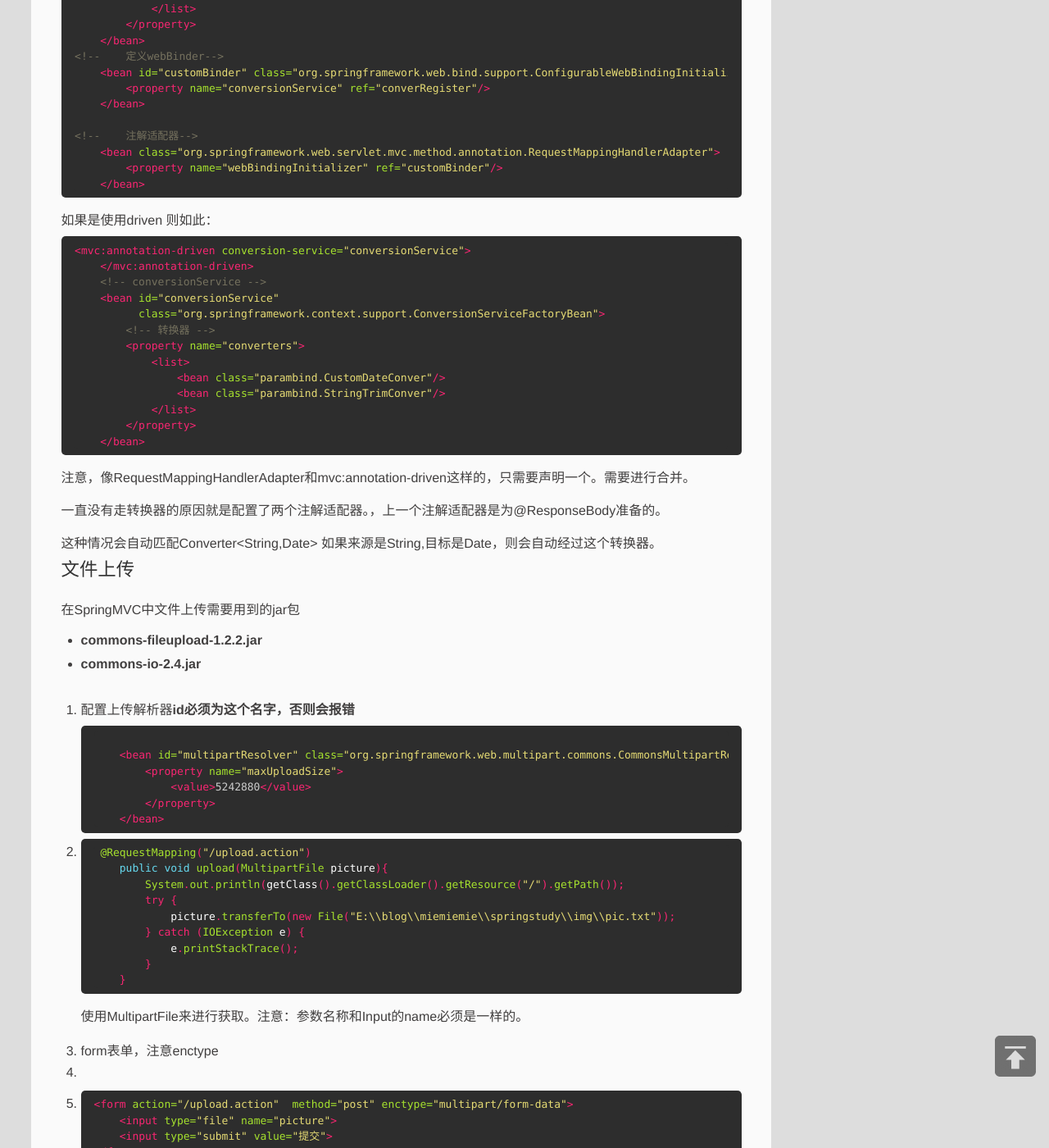
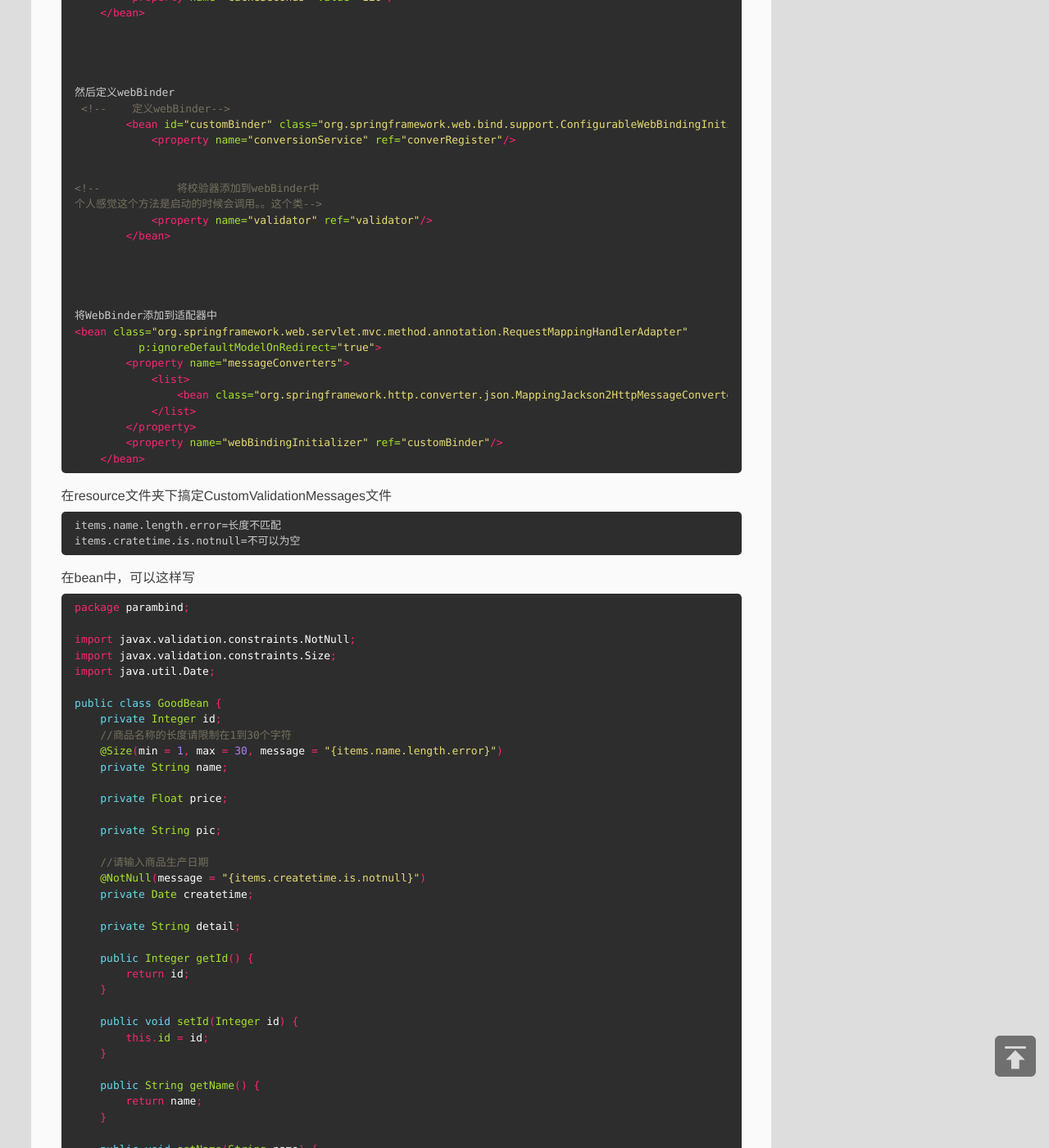
Before and after one commit to 1226689046/1226689046.github.io, a Jekyll site: the page built from _posts/spring/2019-12-18-springmvc【校验器、处理异常、RESTful、拦截器】.md, in a window 1280 px wide and 1400 px high, scrolled down 1405 px. Shown: the whole window at 82% size. Built offline with Jekyll 4.4.1, drawn with Linux system fonts in a browser that asks for light colours; some of the changed text lies outside the part shown.

Commit message:
Update 2019-12-18-springmvc【校验器、处理异常、RESTful、拦截器】.md

````diff
--- a/_posts/spring/2019-12-18-springmvc【校验器、处理异常、RESTful、拦截器】.md
+++ b/_posts/spring/2019-12-18-springmvc【校验器、处理异常、RESTful、拦截器】.md
@@ -8,133 +8,216 @@ categories: spring
 description: SpringMVC
 ---
 
-# SpringMVC 【数据绑定、参数回显、文件上传】
+## SpringMVC【校验器、统一处理异常、RESTful、拦截器】
 
-Spring中默认支持的参数类型：
+#### 一、校验器
 
-- **HttpServletRequest**
-- **HttpServletResponse**
-- **HttpSession**
-- **Model**
+1. jar包
 
-需要进行自定义参数绑定的地方：日期类型的转换等等。
 
-## 自定义参数转换器 **Converter**
-
-1. 配置日期转换器
-
-   想要完成什么功能，就直接在重载方法里写就可以了。并且支持泛型。
-
-   ```java
-   public class CustomDateConver implements Converter<String, Date> {
-       @Override
-       public Date convert(String source) {
-           try {
-               return new SimpleDateFormat("yyyy-MM-dd HH:mm:ss").parse(source);
-           } catch (ParseException e) {
-               e.printStackTrace();
-           }
-           return null;
-       }
-   }
-   ```
-
-2. 配置转换器
-
-   转换器声明了写的所有转换器conver，使用一个工厂bean的参数
-
-   webbinder 将请求绑定在转换器上
-
-   适配器是
 
 ```xml
-<!--转换器-->
-    <bean id="converRegister" class="org.springframework.format.support.FormattingConversionServiceFactoryBean">
-        <property name="converters">
+<dependency>
+            <groupId>org.hibernate</groupId>
+            <artifactId>hibernate-validator</artifactId>
+            <version>6.1.0.Final</version>
+        </dependency>
+        <!-- https://mvnrepository.com/artifact/org.jboss.logging/jboss-logging -->
+        <dependency>
+            <groupId>org.jboss.logging</groupId>
+            <artifactId>jboss-logging</artifactId>
+            <version>3.4.1.Final</version>
+        </dependency>
+        <!-- https://mvnrepository.com/artifact/javax.validation/validation-api -->
+        <dependency>
+            <groupId>javax.validation</groupId>
+            <artifactId>validation-api</artifactId>
+            <version>2.0.1.Final</version>
+        </dependency>
+```
+
+##### 配置校验器
+
+```xml
+
+<!--    校验器配置区域-->
+    <bean id="validator" class="org.springframework.validation.beanvalidation.LocalValidatorFactoryBean">
+<!--        校验器-->
+        <property name="providerClass" value="org.hibernate.validator.HibernateValidator"/>
+        <property name="validationMessageSource" ref="messageSource"/>
+    </bean>
+
+
+
+
+<!--    错误信息-->
+    <bean id="messageSource" class="org.springframework.context.support.ReloadableResourceBundleMessageSource">
+<!--        资源文件-->
+        <property name="basenames">
             <list>
-                <bean class="parambind.CustomDateConver"/>
-                <bean class="parambind.StringTrimConver"/>
+                <value>classpath:CustomValidationMessages</value>
             </list>
         </property>
-    </bean>
-<!--    定义webBinder-->
-    <bean id="customBinder" class="org.springframework.web.bind.support.ConfigurableWebBindingInitializer">
-        <property name="conversionService" ref="converRegister"/>
+        <property name="fileEncodings" value="utf-8"/>
+<!--        缓存时间-->
+        <property name="cacheSeconds" value="120"/>
     </bean>
 
-<!--    注解适配器-->
-    <bean class="org.springframework.web.servlet.mvc.method.annotation.RequestMappingHandlerAdapter">
+
+
+
+然后定义webBinder
+ <!--    定义webBinder-->
+        <bean id="customBinder" class="org.springframework.web.bind.support.ConfigurableWebBindingInitializer">
+            <property name="conversionService" ref="converRegister"/>
+
+
+<!--            将校验器添加到webBinder中
+个人感觉这个方法是启动的时候会调用。。这个类-->
+            <property name="validator" ref="validator"/>
+        </bean>
+
+
+
+
+将WebBinder添加到适配器中
+<bean class="org.springframework.web.servlet.mvc.method.annotation.RequestMappingHandlerAdapter"
+          p:ignoreDefaultModelOnRedirect="true">
+        <property name="messageConverters">
+            <list>
+                <bean class="org.springframework.http.converter.json.MappingJackson2HttpMessageConverter"/>
+            </list>
+        </property>
         <property name="webBindingInitializer" ref="customBinder"/>
     </bean>
 ```
 
-如果是使用driven 则如此：
+在resource文件夹下搞定CustomValidationMessages文件
 
-```xml
-<mvc:annotation-driven conversion-service="conversionService">
-    </mvc:annotation-driven>
-    <!-- conversionService -->
-    <bean id="conversionService"
-          class="org.springframework.context.support.ConversionServiceFactoryBean">
-        <!-- 转换器 -->
-        <property name="converters">
-            <list>
-                <bean class="parambind.CustomDateConver"/>
-                <bean class="parambind.StringTrimConver"/>
-            </list>
-        </property>
-    </bean>
+```
+items.name.length.error=长度不匹配
+items.cratetime.is.notnull=不可以为空
 ```
 
-注意，像RequestMappingHandlerAdapter和mvc:annotation-driven这样的，只需要声明一个。需要进行合并。
+在bean中，可以这样写
 
-一直没有走转换器的原因就是配置了两个注解适配器。，上一个注解适配器是为@ResponseBody准备的。
+```java
+package parambind;
 
-这种情况会自动匹配Converter<String,Date> 如果来源是String,目标是Date，则会自动经过这个转换器。
+import javax.validation.constraints.NotNull;
+import javax.validation.constraints.Size;
+import java.util.Date;
+
+public class GoodBean {
+    private Integer id;
+    //商品名称的长度请限制在1到30个字符
+    @Size(min = 1, max = 30, message = "{items.name.length.error}")
+    private String name;
+
+    private Float price;
+
+    private String pic;
+
+    //请输入商品生产日期
+    @NotNull(message = "{items.createtime.is.notnull}")
+    private Date createtime;
+
+    private String detail;
+
+    public Integer getId() {
+        return id;
+    }
+
+    public void setId(Integer id) {
+        this.id = id;
+    }
+
+    public String getName() {
+        return name;
+    }
+
+    public void setName(String name) {
+        this.name = name == null ? null : name.trim();
+    }
+
+    public Float getPrice() {
+        return price;
+    }
+
+    public void setPrice(Float price) {
+        this.price = price;
+    }
+
+    public String getPic() {
+        return pic;
+    }
+
+    public void setPic(String pic) {
+        this.pic = pic == null ? null : pic.trim();
+    }
+
+    public Date getCreatetime() {
+        return createtime;
+    }
+
+    public void setCreatetime(Date createtime) {
+        this.createtime = createtime;
+    }
+
+    public String getDetail() {
+        return detail;
+    }
+
+    public void setDetail(String detail) {
+        this.detail = detail == null ? null : detail.trim();
+    }
+
+    @Override
+    public String toString() {
+        return "GoodBean{" +
+                "id=" + id +
+                ", name='" + name + '\'' +
+                ", price=" + price +
+                ", pic='" + pic + '\'' +
+                ", createtime=" + createtime +
+                ", detail='" + detail + '\'' +
+                '}';
+    }
+}
+
+```
+
+在需要校验的字段上，都打上注解，然后使用message来获取上面那个文件中的文件信息
 
 
 
-#### 文件上传
 
-在SpringMVC中文件上传需要用到的jar包
 
-- **commons-fileupload-1.2.2.jar**
-- **commons-io-2.4.jar**
+##### 分组校验
 
-1. 配置上传解析器**id必须为这个名字，否则会报错**
-
-   ```xml
-
-       <bean id="multipartResolver" class="org.springframework.web.multipart.commons.CommonsMultipartResolver">
-           <property name="maxUploadSize">
-               <value>5242880</value>
-           </property>
-       </bean>
-   ```
+分组校验使得校验方式更加灵活。有时候并不需要把当前配置的所有的属性都给校验，而是当前方法执行某些校验。
 
 
 
-2. ```java
-    @RequestMapping("/upload.action")
-       public void upload(MultipartFile picture){
-           System.out.println(getClass().getClassLoader().getResource("/").getPath());
-           try {
-               picture.transferTo(new File("E:\\blog\\miemiemie\\springstudy\\img\\pic.txt"));
-           } catch (IOException e) {
-               e.printStackTrace();
-           }
-       }
-   ```
+步骤：
 
-   使用MultipartFile来进行获取。注意：参数名称和Input的name必须是一样的。
+- 定义分组的接口【主要是标识】
+- 定义校验规则用于哪一组
+- 在Controller中使用校验分组
 
-3. form表单，注意enctype
+首先，写一个接口：
 
-4.
+```java
+//用于校验某某组
+public interface ValidateGroup {
+}
 
-5. ```html
-   <form action="/upload.action"  method="post" enctype="multipart/form-data">
-       <input type="file" name="picture">
-       <input type="submit" value="提交">
-   </form>
-   ```
+```
+
+该接口主要是为了做一个标志，谁谁谁属于这个组。
+
+第二步，在属性值上比如@NotNull中加上group={ValidateGroup.class}
+
+第三步，在@Validated中加上 value={ValidateGroup.class}
+
+这样就可以完成分组校验
````
